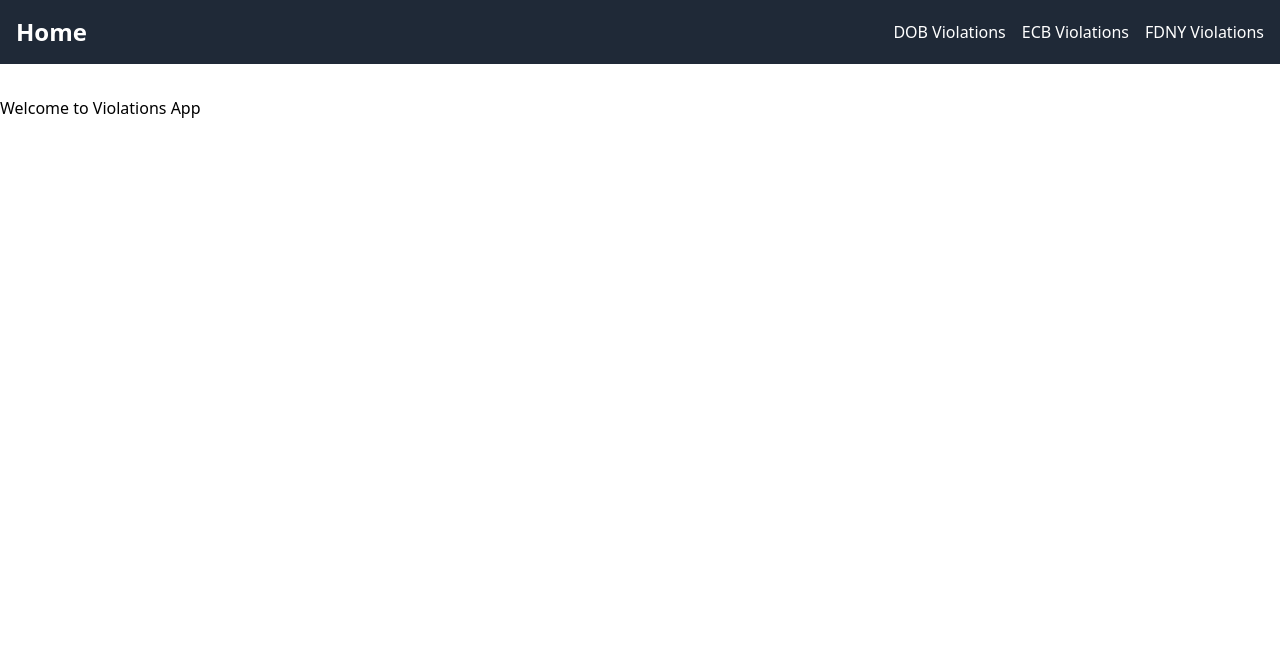
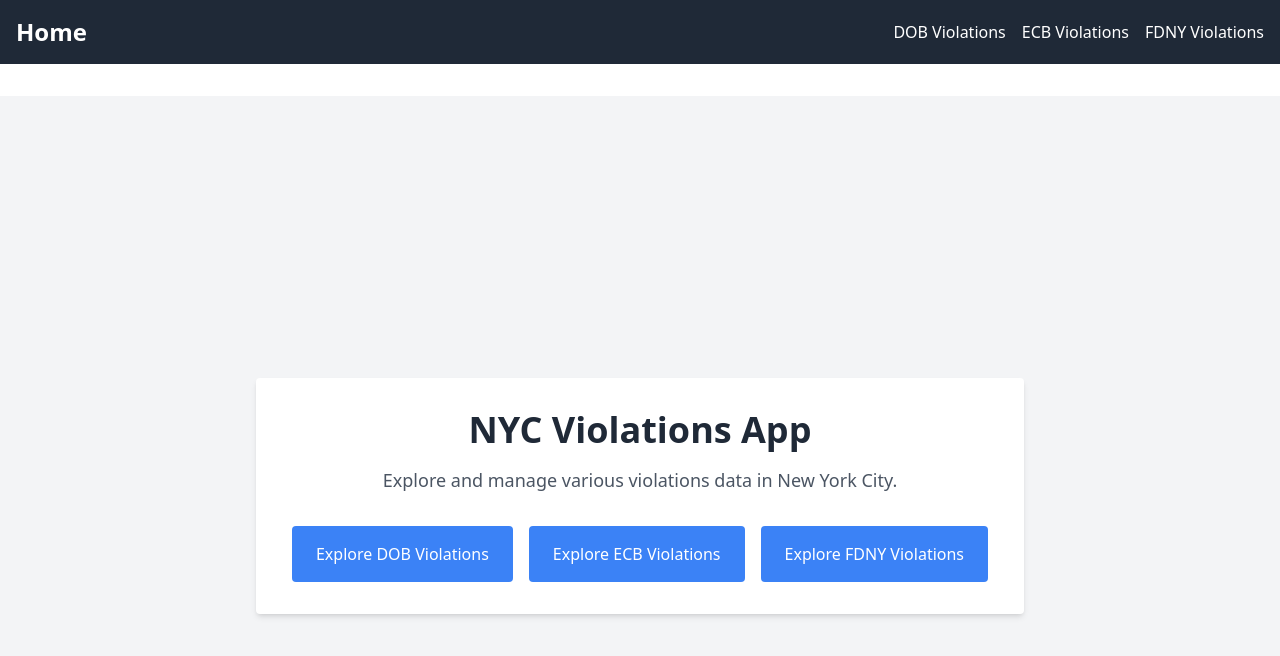
Before and after one commit to androrezkalla/DOB-Violations, a React (Vite) app: page / in a window 1280 px wide. Shown: the top 656 px of the page. Built offline with nearby package versions, Linux system fonts and the light colour scheme.

Commit message:
added basic homepage

```diff
--- a/src/App.jsx
+++ b/src/App.jsx
@@ -3,6 +3,7 @@ import { BrowserRouter as Router, Route, Link, Routes } from 'react-router-dom';
 import DobViolations from './DobViolations';
 import EcbViolations from './EcbViolations';
 import FDNYViolations from './FDNYViolations';
+import HomePage from './HomePage';
 import './App.css';
 
 const Navbar = () => {
@@ -35,7 +36,7 @@ const App = () => {
         <Navbar />
         <div className="container mx-auto mt-8">
           <Routes>
-            <Route path="/" element={<h1>Welcome to Violations App</h1>} />
+            <Route path="/" element={<HomePage />} />
             <Route path="/dob" element={<DobViolations />} />
             <Route path="/ecb" element={<EcbViolations />} />
             <Route path="/fdny" element={<FDNYViolations />} />
--- /dev/null
+++ b/src/HomePage.jsx
@@ -0,0 +1,28 @@
+import React from 'react';
+import { Link } from 'react-router-dom';
+
+const HomePage = () => {
+  return (
+    <div className="bg-gray-100 min-h-screen flex items-center justify-center">
+      <div className="bg-white p-8 rounded shadow-md w-full max-w-3xl text-center">
+        <h1 className="text-4xl font-bold mb-4 text-gray-800">NYC Violations App</h1>
+        <p className="text-lg text-gray-600 mb-8">
+          Explore and manage various violations data in New York City.
+        </p>
+        <div className="flex justify-center space-x-4">
+          <Link to="/dob" className="bg-blue-500 text-white px-6 py-4 rounded hover:bg-green-600">
+            Explore DOB Violations
+          </Link>
+          <Link to="/ecb" className="bg-blue-500 text-white px-6 py-4 rounded hover:bg-green-600">
+            Explore ECB Violations
+          </Link>
+          <Link to="/fdny" className="bg-blue-500 text-white px-6 py-4 rounded hover:bg-green-600">
+            Explore FDNY Violations
+          </Link>
+        </div>
+      </div>
+    </div>
+  );
+};
+
+export default HomePage;
```
